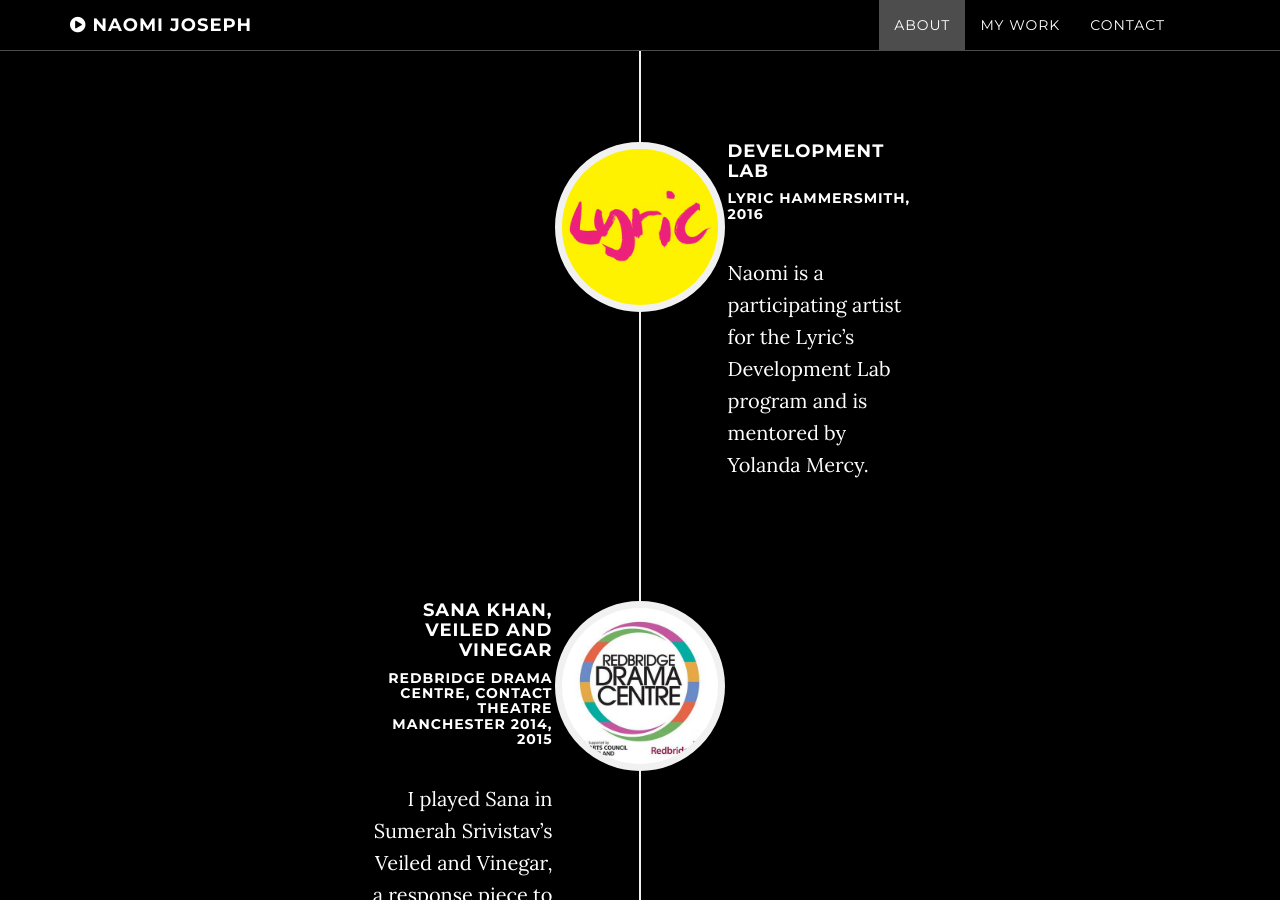
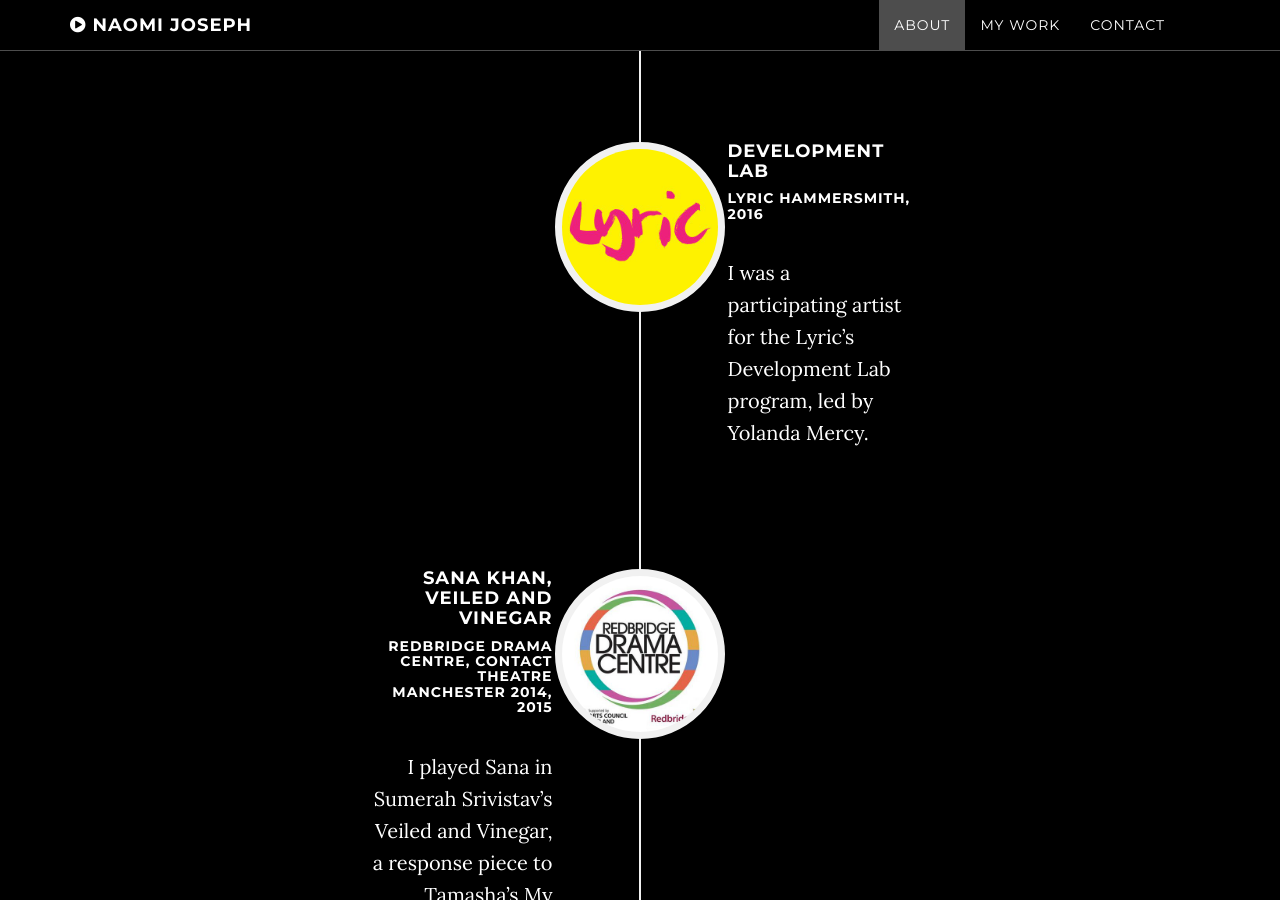
Before and after one commit to NaomiMJ/naomijoseph.me, a Jekyll site: the page built from _posts/2013-09-01-clubhost.markdown, in a window 1280 px wide and 900 px high, scrolled down 5220 px. Built offline with Jekyll 4.4.1, drawn with Linux system fonts in a browser that asks for light colours.

Commit message:
Update 2013-09-01-clubhost.markdown

```diff
--- a/_posts/2013-09-01-clubhost.markdown
+++ b/_posts/2013-09-01-clubhost.markdown
@@ -2,7 +2,7 @@
 layout: default
 title: Development Lab
 subtitle: Lyric Hammersmith, 2016
-blurb: Naomi is a participating artist for the Lyric's Development Lab program and is mentored by Yolanda Mercy.
+blurb: I was a participating artist for the Lyric's Development Lab program, led by Yolanda Mercy.
 image: img/timeline/client/lyric.jpg
 modal-id: c-clubhost
 date: 2013-09-01
```
